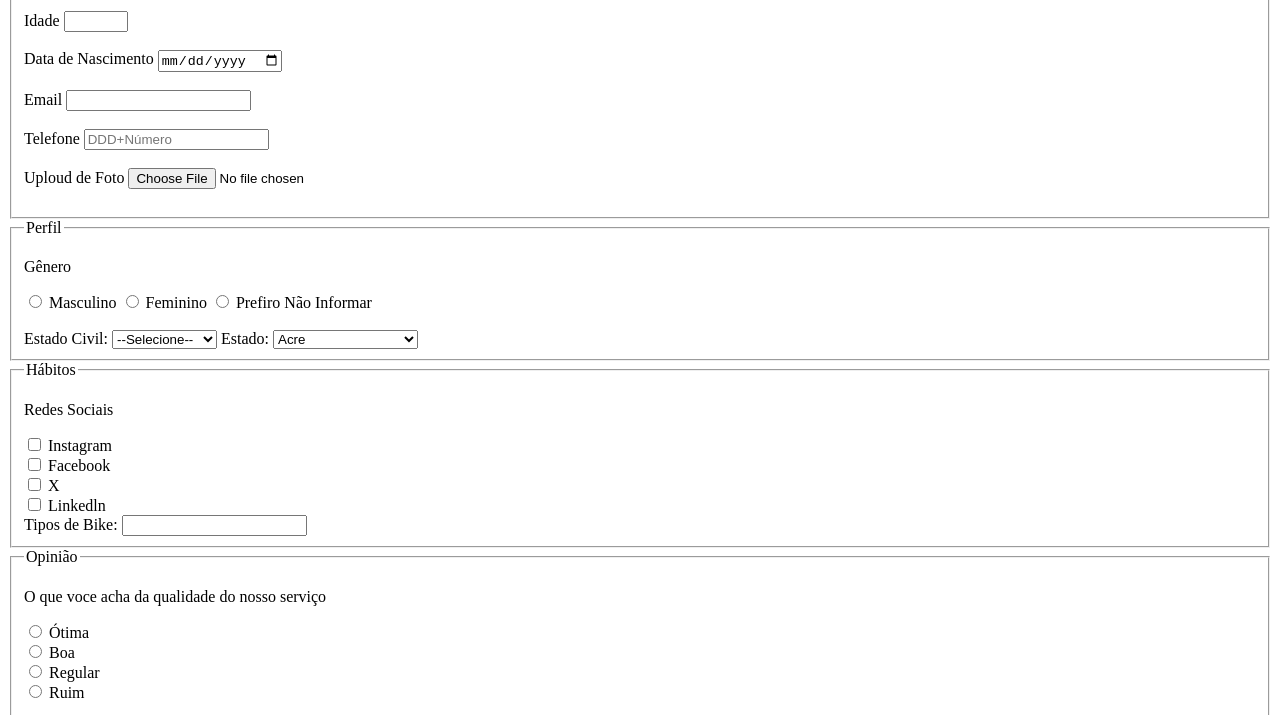
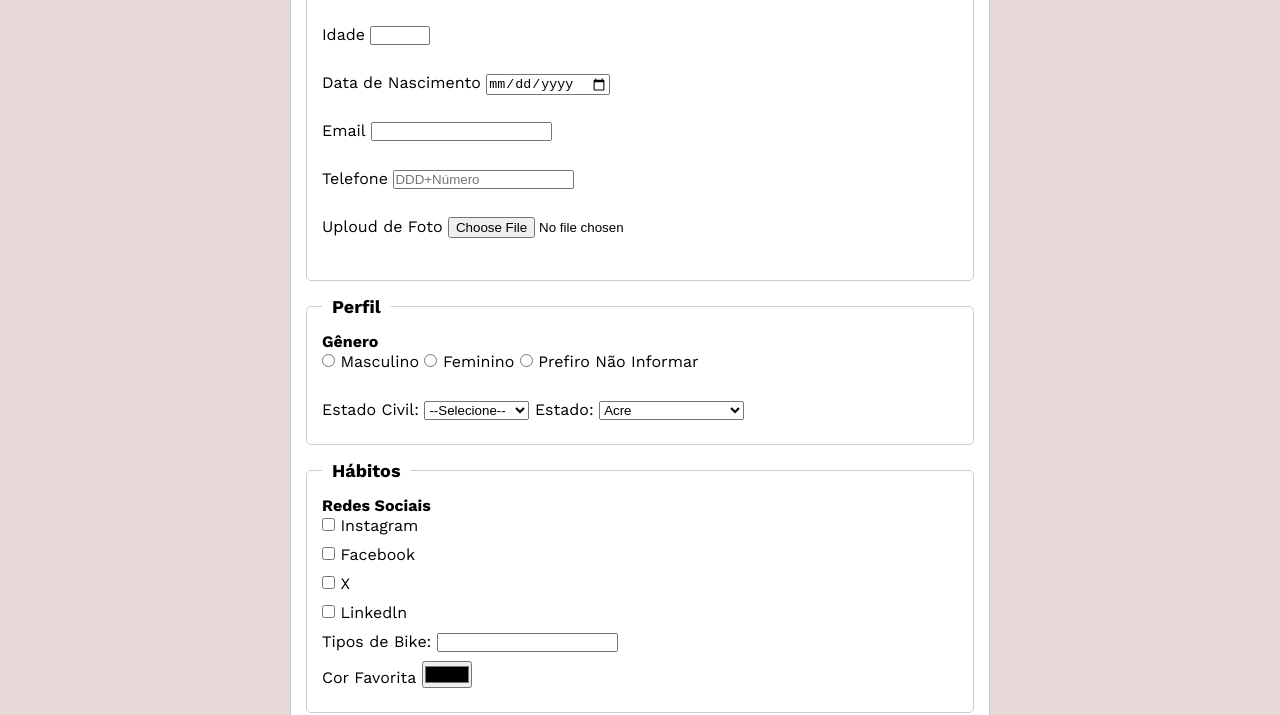
Before and after one commit to evelynrodl/pesquisa-movebike, a plain HTML site: page index.html in a window 1280 px wide. Shown: the part 275-990 px from the top of the page. Drawn offline with nearby package versions, Linux system fonts and the light colour scheme.

Commit message:
style.css

```diff
--- /dev/null
+++ b/css/style.css
@@ -0,0 +1,57 @@
+/*RESET CSS*/
+*{
+    margin: 0;
+    padding: 0;
+    box-sizing: border-box;
+}
+/*ESTILO APLICADO AO CORPO DO SITE*/
+body{
+    background-color: #e7d8d8;
+    font-family: "Work sans", sans-serif;
+}
+
+main{
+    width: 100%;
+    max-width: 700px;
+    margin: 0 auto;
+}
+header{
+    text-align: center;
+    margin-bottom: 20px;
+}
+
+h1{
+    font-family: "Fjalla One", sans-serif;
+    font-size: 35px;
+}
+
+form{
+    background-color: #ffffff;
+    padding: 15px;
+    border: 1px solid #cccccc;
+    margin-bottom: 100px;
+    border-radius: 10px;
+}
+
+fieldset{
+    padding: 15px;
+    border: 1px solid #cccccc;
+    border-radius: 5px;
+    margin-bottom: 15px;
+}
+
+legend{
+    font-weight: bold;
+    font-size: 18px;
+    padding: 0 10px;
+}
+
+label{
+    display: inline-block;
+    margin-bottom: 10px;
+}
+
+p{
+    margin-bottom: 1px;
+    font-weight: bold;
+}
--- a/index.html
+++ b/index.html
@@ -6,6 +6,7 @@
     <link rel="preconnect" href="https://fonts.googleapis.com">
     <link rel="preconnect" href="https://fonts.gstatic.com" crossorigin>
     <link href="https://fonts.googleapis.com/css2?family=Fjalla+One&family=Work+Sans:ital,wght@0,100..900;1,100..900&display=swap" rel="stylesheet">
+    <link rel="stylesheet" href="css/style.css">
     <title>Move Bike - Pesquisa</title>
 </head>
 <body>
@@ -134,6 +135,10 @@
                         <option value="Performance">
                         <option value="Ebike">
                     </datalist>
+                    <br>
+
+                    <label for="favoriteColor">Cor Favorita</label>
+                    <input type="color" name="favoriteColor">
                 </fieldset>
 
                 <fieldset>
```
Also changed, not shown: style.css (deleted). Lines whose indentation alone changed are shown as unchanged.
